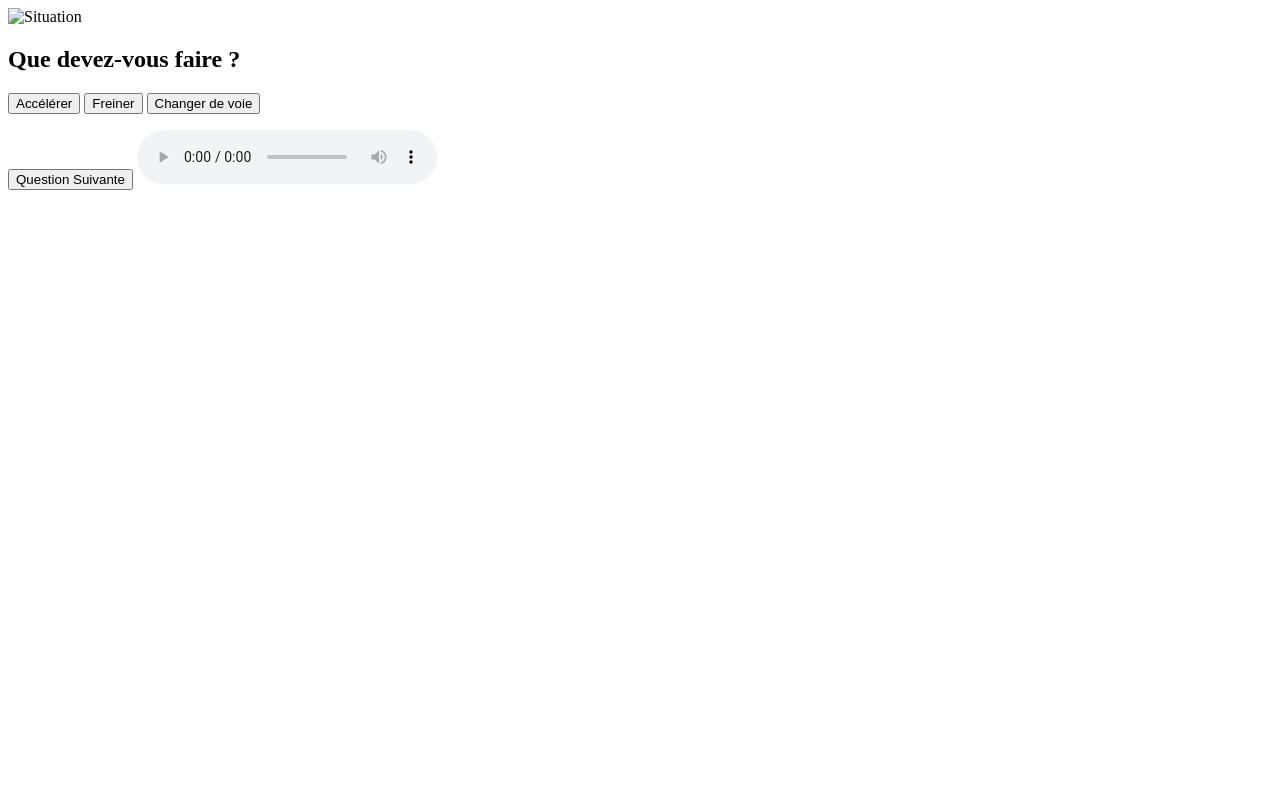
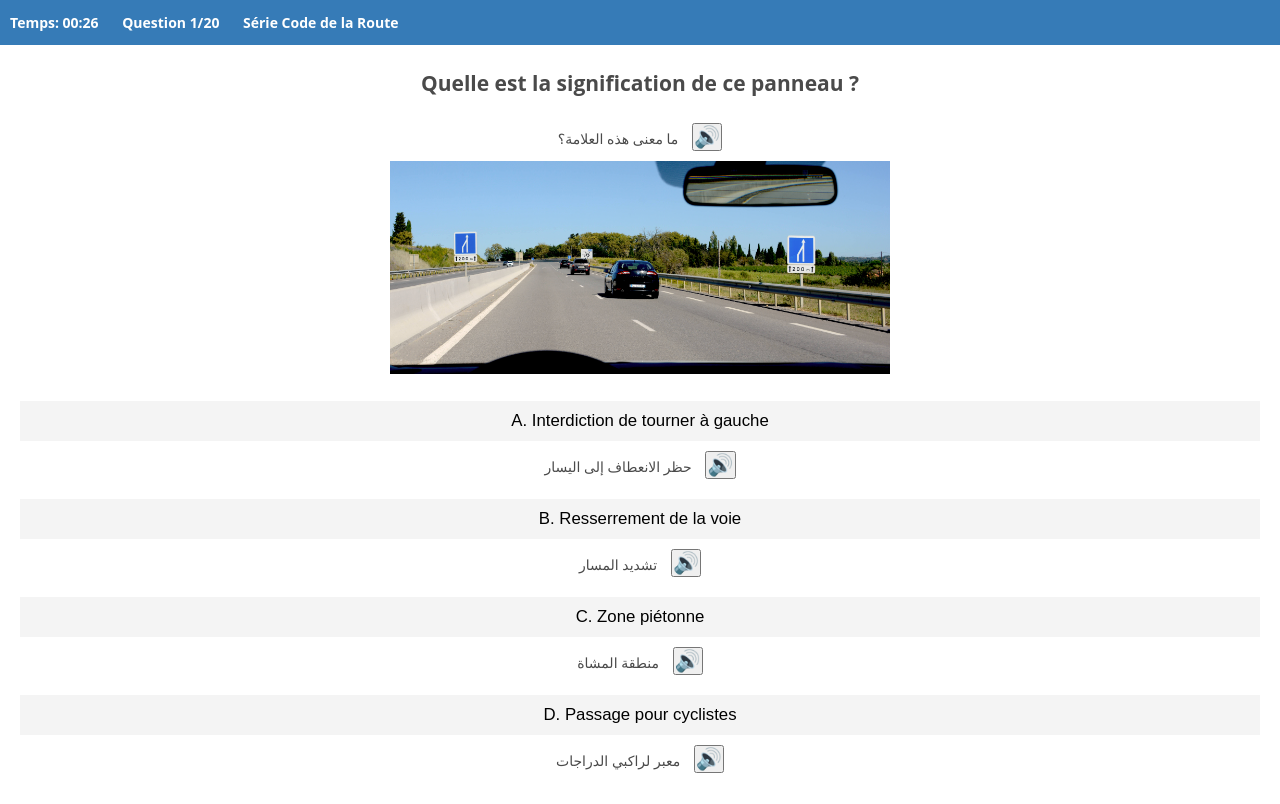
Before and after one commit to aminataguia/auto_ecole_translator, a plain HTML site: page index.html in a window 1280 px wide. Drawn offline with Linux system fonts and the light colour scheme.

Commit message:
ajout definitif projet ok

```diff
--- a/index.html
+++ b/index.html
@@ -3,24 +3,73 @@
 <head>
     <meta charset="UTF-8">
     <meta name="viewport" content="width=device-width, initial-scale=1.0">
-    <title>Code de la Route</title>
-    <link rel="stylesheet" href="styles.css">
+    <title>Série Code de la Route</title>
+    <link rel="stylesheet" href="style.css">
 </head>
 <body>
-    <div id="quiz-container">
-        <img id="questionImage" src="images/situation1.jpg" alt="Situation">
-        <h2 id="questionText">Que devez-vous faire ?</h2>
-        <div id="answers">
-            <button onclick="checkAnswer(0)">Accélérer</button>
-            <button onclick="checkAnswer(1)">Freiner</button>
-            <button onclick="checkAnswer(2)">Changer de voie</button>
+    <div class="header">
+        <div class="header-options">
+            <span id="time">Temps: 00:30</span>
+            <span id="question-number">Question 1/20</span>
+            <span id="series-name">Série Code de la Route</span>
         </div>
-        <p id="feedback"></p>
-        <button onclick="nextQuestion()">Question Suivante</button>
-        <audio id="questionAudio" controls>
-            <source src="audio/question1.mp3" type="audio/mpeg">
-        </audio>
     </div>
+
+    <div class="question-container">
+        <h2>Quelle est la signification de ce panneau ?</h2>
+        <div class="translation-item">
+            <span class="translate-text">ما معنى هذه العلامة؟</span>
+            <button class="audio-btn" onclick="speakText(this.dataset.text)" data-text="ما معنى هذه العلامة؟" aria-label="Écouter la traduction de la question">&#128266;</button>
+            <div class="translation" style="display:none;">
+                <span>Signification de ce panneau ?</span>
+            </div>
+        </div>
+        <div class="image-container">
+            <img src="images/image1.jpeg" alt="Image de mise en situation">
+        </div>
+
+        <!-- Traduction de la question -->
+
+
+        <div class="answers">
+            <button class="answer" data-answer="A">A. Interdiction de tourner à gauche</button>
+            <div class="translation-item">
+                <span class="translate-text">حظر الانعطاف إلى اليسار</span>
+                <button class="audio-btn" onclick="speakText(this.dataset.text)" data-text="حظر الانعطاف إلى اليسار" aria-label="Écouter la traduction de la réponse A">&#128266;</button>
+                <div class="translation" style="display:none;">
+                    <span>Interdiction de tourner à gauche</span>
+                </div>
+            </div>
+
+            <button class="answer" data-answer="B">B. Resserrement de la voie</button>
+            <div class="translation-item">
+                <span class="translate-text">تشديد المسار</span>
+                <button class="audio-btn" onclick="speakText(this.dataset.text)" data-text="تشديد المسار" aria-label="Écouter la traduction de la réponse B">&#128266;</button>
+                <div class="translation" style="display:none;">
+                    <span>Resserrement de la voie</span>
+                </div>
+            </div>
+
+            <button class="answer" data-answer="C">C. Zone piétonne</button>
+            <div class="translation-item">
+                <span class="translate-text">منطقة المشاة</span>
+                <button class="audio-btn" onclick="speakText(this.dataset.text)" data-text="منطقة المشاة" aria-label="Écouter la traduction de la réponse C">&#128266;</button>
+                <div class="translation" style="display:none;">
+                    <span>Zone piétonne</span>
+                </div>
+            </div>
+
+            <button class="answer" data-answer="D">D. Passage pour cyclistes</button>
+            <div class="translation-item">
+                <span class="translate-text">معبر لراكبي الدراجات</span>
+                <button class="audio-btn" onclick="speakText(this.dataset.text)" data-text="معبر لراكبي الدراجات" aria-label="Écouter la traduction de la réponse D">&#128266;</button>
+                <div class="translation" style="display:none;">
+                    <span>Passage pour cyclistes</span>
+                </div>
+            </div>
+        </div>
+    </div>
+
     <script src="script.js"></script>
 </body>
 </html>
--- a/script.js
+++ b/script.js
@@ -1,48 +1,49 @@
-const questions = [
-    {
-        image: "images/situation1.jpg",
-        text: "Que devez-vous faire dans cette situation ?",
-        answers: ["Accélérer", "Freiner", "Changer de voie"],
-        correctAnswer: 1,
-        audio: "audio/question1.mp3"
-    },
-    {
-        image: "images/situation2.jpg",
-        text: "Quel panneau indique une priorité ?",
-        answers: ["Panneau A", "Panneau B", "Panneau C"],
-        correctAnswer: 2,
-        audio: "audio/question2.mp3"
-    }
-];
+document.addEventListener("DOMContentLoaded", () => {
+    // Sélection des réponses et affichage d'une alerte
+    document.querySelectorAll('.answer').forEach(button => {
+        button.addEventListener('click', () => {
+            const selectedAnswer = button.dataset.answer;
+            alert(`Vous avez sélectionné la réponse ${selectedAnswer}`);
+        });
+    });
+});
 
-let currentQuestionIndex = 0;
+    // Timer de 30 secondes
+    let timeLeft = 30;
+    const timeDisplay = document.getElementById('time');
+    const timer = setInterval(() => {
+        if (timeLeft <= 0) {
+            clearInterval(timer);
+            alert('Temps écoulé!');
+        } else {
+            timeDisplay.textContent = `Temps: 00:${timeLeft < 10 ? '0' + timeLeft : timeLeft}`;
+            timeLeft--;
+        }
+    }, 1000);
 
-function checkAnswer(index) {
-    const feedback = document.getElementById("feedback");
-    if (index === questions[currentQuestionIndex].correctAnswer) {
-        feedback.textContent = "Bonne réponse !";
-        feedback.style.color = "green";
+  // Fonction pour afficher/cacher chaque traduction
+document.querySelectorAll('.translation-item').forEach(item => {
+    const btn = item.querySelector('.audio-btn');
+    const translationDiv = item.querySelector('.translation');
+
+    // Au clic sur le bouton audio, afficher ou cacher la traduction correspondante
+    btn.addEventListener('click', () => {
+        if (translationDiv.style.display === 'none' || translationDiv.style.display === '') {
+            translationDiv.style.display = 'block'; // Afficher la traduction
+        } else {
+            translationDiv.style.display = 'none'; // Cacher la traduction
+        }
+    });
+});
+
+// Fonction de synthèse vocale en arabe
+function speakText(text) {
+    if ('speechSynthesis' in window) {
+        let utterance = new SpeechSynthesisUtterance(text);
+        utterance.lang = 'ar-SA'; // Langue arabe
+        utterance.rate = 0.9; // Ajustement de la vitesse
+        window.speechSynthesis.speak(utterance);
     } else {
-        feedback.textContent = "Mauvaise réponse";
-        feedback.style.color = "red";
+        alert("La synthèse vocale n'est pas supportée sur ce navigateur.");
     }
 }
-
-function nextQuestion() {
-    if (currentQuestionIndex < questions.length - 1) {
-        currentQuestionIndex++;
-        updateQuestion();
-    }
-}
-
-function updateQuestion() {
-    const question = questions[currentQuestionIndex];
-    document.getElementById("questionImage").src = question.image;
-    document.getElementById("questionText").textContent = question.text;
-    document.getElementById("questionAudio").src = question.audio;
-    const buttons = document.querySelectorAll("#answers button");
-    buttons.forEach((button, index) => {
-        button.textContent = question.answers[index];
-    });
-    document.getElementById("feedback").textContent = "";
-}
--- a/style.css
+++ b/style.css
@@ -1,30 +1,98 @@
-body {
-    font-family: Arial, sans-serif;
-    text-align: center;
-    background-color: #f5f5f5;
+* {
+    margin: 0;
+    padding: 0;
+    box-sizing: border-box;
 }
 
-#quiz-container {
-    max-width: 600px;
-    margin: auto;
-    padding: 20px;
-    background: white;
-    border-radius: 10px;
-    box-shadow: 0 0 10px rgba(0, 0, 0, 0.1);
+body {
+    font-family: "Open Sans", sans-serif;
+    font-size: 14px;
+    line-height: 1.8;
+    color: #4a4a4a;
+    overflow-wrap: break-word;
+    word-wrap: break-word;
 }
 
-button {
-    display: block;
+header, .question-container {
+    text-align: center;
+    padding: 20px;
+}
+
+.header {
+    background-color: #367bb7;
+    color: white;
+    padding: 10px;
+}
+
+.header-options span {
+    margin-right: 20px;
+    font-weight: bold;
+}
+
+.question-container h2 {
+    font-size: 1.5em;
+    margin-bottom: 20px;
+}
+
+.image-container img {
     width: 100%;
-    margin: 10px 0;
+    max-width: 500px;
+    height: auto;
+    margin-bottom: 20px;
+}
+
+.answers {
+    display: flex;
+    flex-direction: column;
+    gap: 10px;
+}
+
+.answer {
     padding: 10px;
-    background: #007bff;
+    background-color: #f4f4f4;
+    border: none;
+    font-size: 1.2em;
+    cursor: pointer;
+    transition: background-color 0.3s;
+}
+
+.answer:hover {
+    background-color: #367bb7;
     color: white;
-    border: none;
-    border-radius: 5px;
+}
+
+.answer:active {
+    background-color: #295f88;
+}
+
+
+
+
+
+.translation-container {
+    margin-top: 10px;
+}
+
+.translation-item {
+    margin-bottom: 10px;
+}
+
+.translation {
+    margin-top: 5px;
+    font-style: italic;
+    color: #666;
+    display: none; /* Caché par défaut */
+}
+
+.audio-btn {
+    margin-left: 10px;
+    font-size: 1.5em;
     cursor: pointer;
 }
 
-button:hover {
-    background: #0056b3;
+#toggle-translation {
+    margin-top: 20px;
+    padding: 10px;
+    font-size: 1em;
+    cursor: pointer;
 }
```
